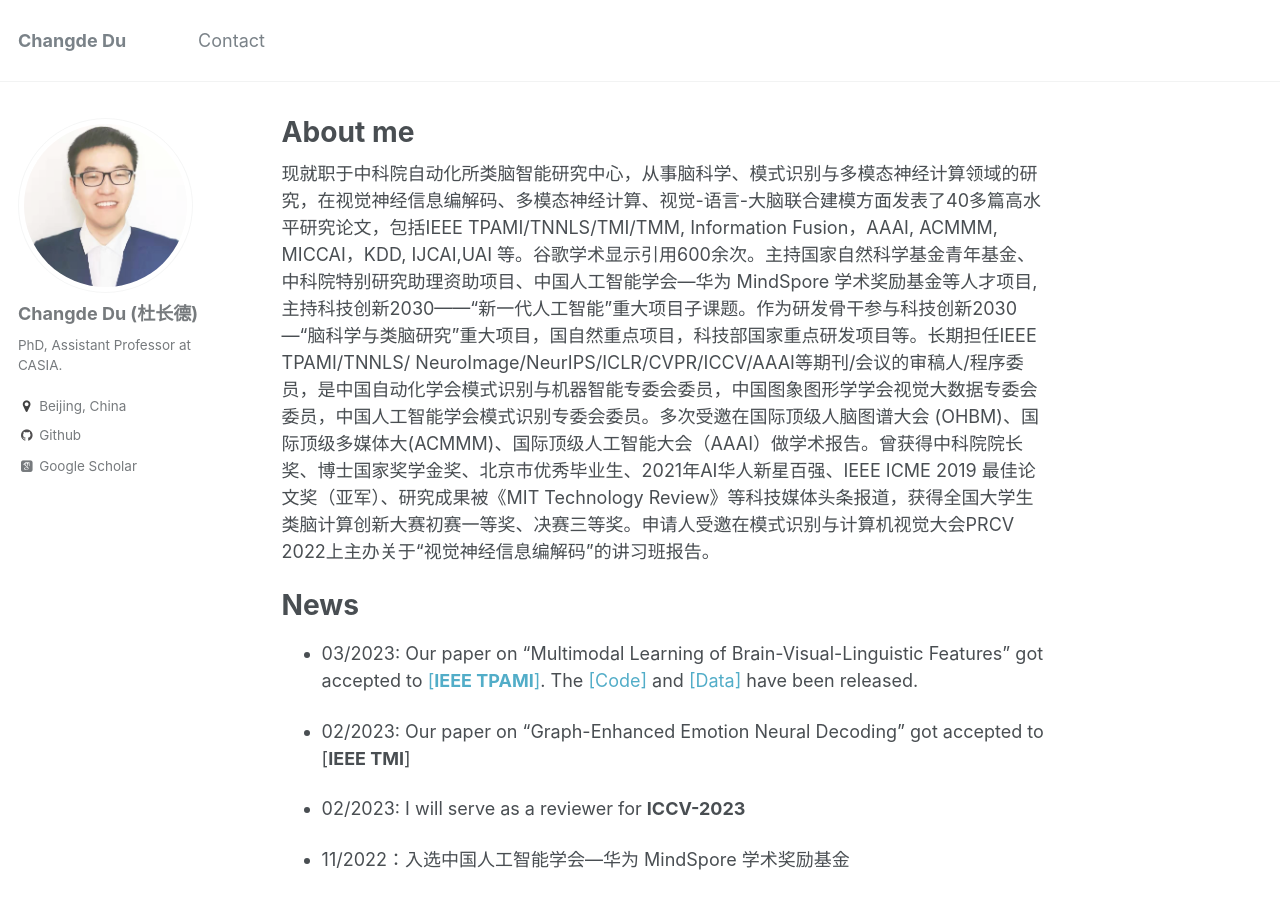
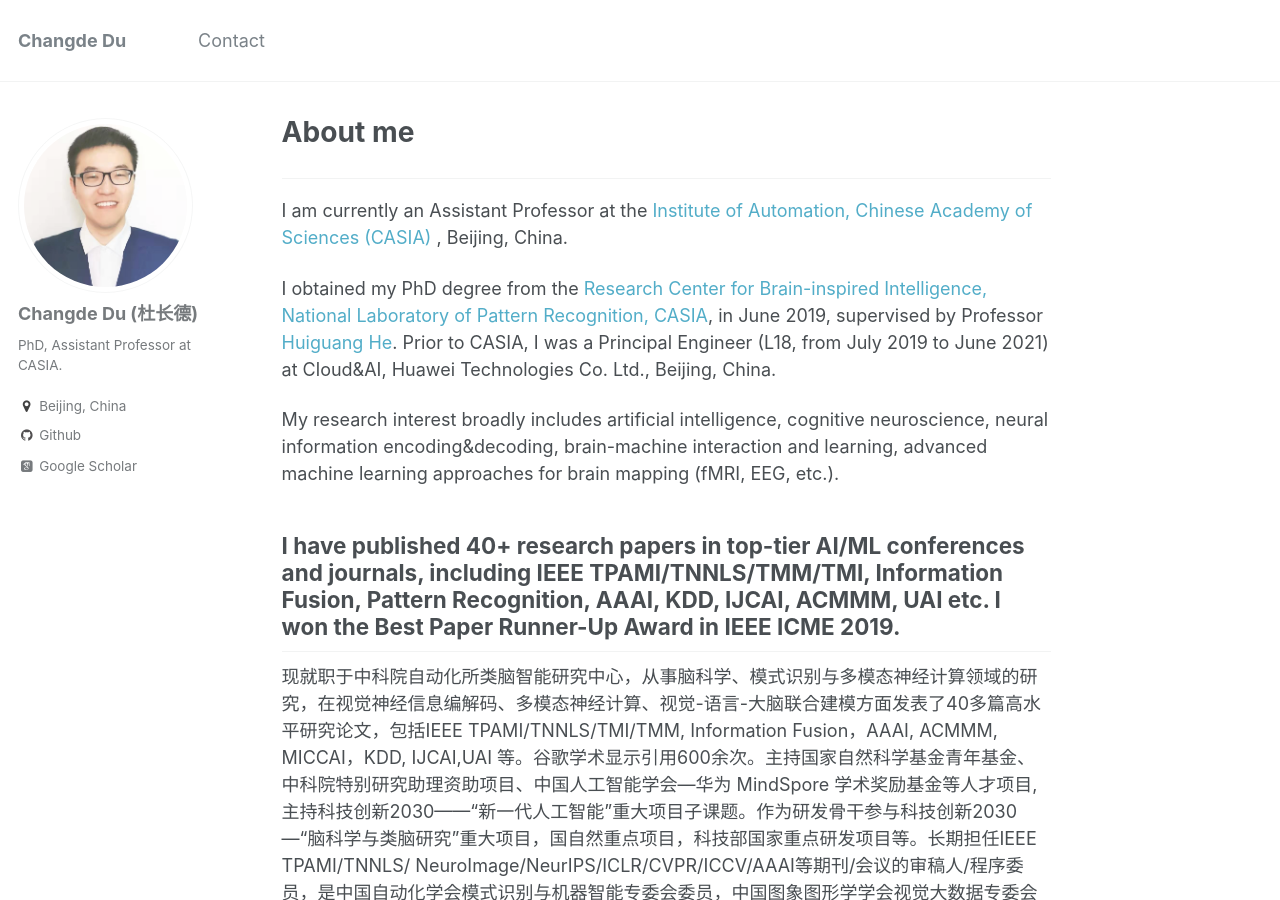
Before and after one commit to ChangdeDu/changdedu.github.io, a Jekyll site: the page built from _pages/about.md, in a window 1280 px wide and 900 px high. Built offline with Jekyll 4.4.1, drawn with Linux system fonts in a browser that asks for light colours; some web fonts are replaced; part of the change alters nothing that is shown.

Commit message:
Update about.md

```diff
--- a/_pages/about.md
+++ b/_pages/about.md
@@ -8,15 +8,15 @@ redirect_from:
   - /about.html
 ---
 
+---
+I am currently an Assistant Professor at the [Institute of Automation, Chinese Academy of Sciences (CASIA)](http://www.ia.cas.cn/) , Beijing, China.
 
-[comment]: <> (I am currently an Assistant Professor at the [Institute of Automation, Chinese Academy of Sciences (CASIA)](http://www.ia.cas.cn/) , Beijing, China.)
+I obtained my PhD degree from the [Research Center for Brain-inspired Intelligence, National Laboratory of Pattern Recognition, CASIA](https://bii.ia.ac.cn/), in  June 2019, supervised by Professor [Huiguang He](http://www.ia.cas.cn/sourcedb_ia_cas/cn/iaexpert/200908/t20090804_2310528.html). Prior to CASIA, I was a Principal Engineer (L18, from July 2019 to June 2021) at Cloud&AI, Huawei Technologies Co. Ltd., Beijing, China.
 
-[comment]: <> (I obtained my PhD degree from the [Research Center for Brain-inspired Intelligence, National Laboratory of Pattern Recognition, CASIA](https://bii.ia.ac.cn/), in  June 2019, supervised by Professor [Huiguang He](http://www.ia.cas.cn/sourcedb_ia_cas/cn/iaexpert/200908/t20090804_2310528.html). Prior to CASIA, I was a Principal Engineer (L18, from July 2019 to June 2021) at Cloud&AI, Huawei Technologies Co. Ltd., Beijing, China. )
+My research interest broadly includes artificial intelligence, cognitive neuroscience, neural information encoding&decoding, brain-machine interaction and learning, advanced machine learning approaches for brain mapping (fMRI, EEG, etc.).
 
-[comment]: <> (My research interest broadly includes artificial intelligence, cognitive neuroscience, neural information encoding&decoding, brain-machine interaction and learning, advanced machine learning approaches for brain mapping (fMRI, EEG, etc.).)
-
-[comment]: <> (I have published 40+ research papers in top-tier AI/ML conferences and journals, including IEEE TPAMI/TNNLS/TMM/TMI, Information Fusion, Pattern Recognition, AAAI, KDD, IJCAI, ACMMM, UAI etc. I won the Best Paper Runner-Up Award in IEEE ICME 2019.)
-
+I have published 40+ research papers in top-tier AI/ML conferences and journals, including IEEE TPAMI/TNNLS/TMM/TMI, Information Fusion, Pattern Recognition, AAAI, KDD, IJCAI, ACMMM, UAI etc. I won the Best Paper Runner-Up Award in IEEE ICME 2019.
+---
 
 现就职于中科院自动化所类脑智能研究中心，从事脑科学、模式识别与多模态神经计算领域的研究，在视觉神经信息编解码、多模态神经计算、视觉-语言-大脑联合建模方面发表了40多篇高水平研究论文，包括IEEE TPAMI/TNNLS/TMI/TMM, Information Fusion，AAAI, ACMMM, MICCAI，KDD, IJCAI,UAI 等。谷歌学术显示引用600余次。主持国家自然科学基金青年基金、中科院特别研究助理资助项目、中国人工智能学会—华为 MindSpore 学术奖励基金等人才项目,主持科技创新2030——“新一代人工智能”重大项目子课题。作为研发骨干参与科技创新2030—“脑科学与类脑研究”重大项目，国自然重点项目，科技部国家重点研发项目等。长期担任IEEE TPAMI/TNNLS/ NeuroImage/NeurIPS/ICLR/CVPR/ICCV/AAAI等期刊/会议的审稿人/程序委员，是中国自动化学会模式识别与机器智能专委会委员，中国图象图形学学会视觉大数据专委会委员，中国人工智能学会模式识别专委会委员。多次受邀在国际顶级人脑图谱大会 (OHBM)、国际顶级多媒体大(ACMMM)、国际顶级人工智能大会（AAAI）做学术报告。曾获得中科院院长奖、博士国家奖学金奖、北京市优秀毕业生、2021年AI华人新星百强、IEEE ICME 2019 最佳论文奖（亚军）、研究成果被《MIT Technology Review》等科技媒体头条报道，获得全国大学生类脑计算创新大赛初赛一等奖、决赛三等奖。申请人受邀在模式识别与计算机视觉大会PRCV 2022上主办关于“视觉神经信息编解码”的讲习班报告。
 
```
